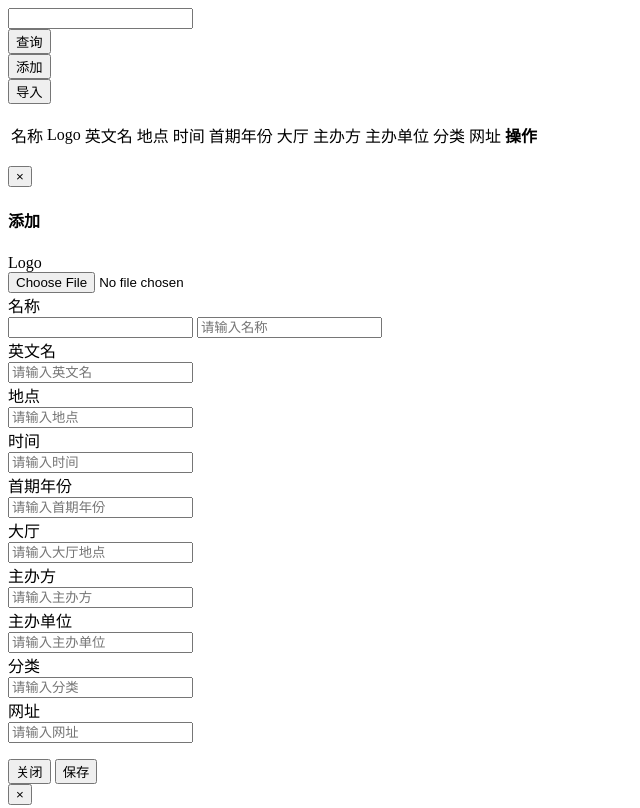
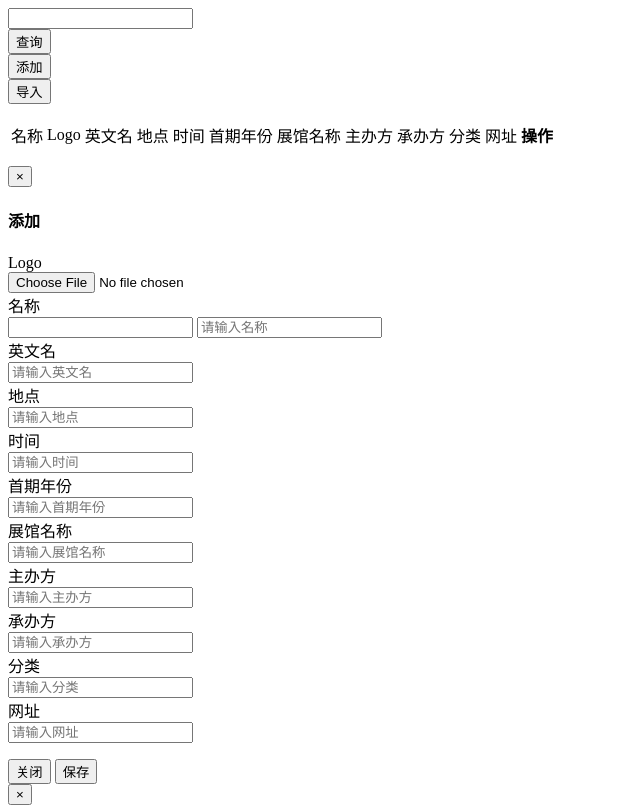
Before and after one commit to YouWeiXi/DMS2, a website: page views/fair.html in a window 1280 px wide. Shown: the top 808 px of the page, without its empty margins (0-640 px from the left). Drawn offline with Linux system fonts and the light colour scheme.

Commit message:
update fair

```diff
--- a/views/fair.html
+++ b/views/fair.html
@@ -25,9 +25,9 @@
                     <td>地点</td>
                     <td>时间</td>
                     <td>首期年份</td>
-                    <td>大厅</td>
+                    <td>展馆名称</td>
                     <td>主办方</td>
-                    <td>主办单位</td>
+                    <td>承办方</td>
                     <td>分类</td>
                     <td>网址</td>
                     <th>操作</th>
@@ -101,9 +101,9 @@
                             </div>
                         </div>
                         <div class="form-group">
-                            <label class="col-sm-2 control-label">大厅</label>
+                            <label class="col-sm-2 control-label">展馆名称</label>
                             <div class="col-sm-10">
-                                <input type="text" class="form-control" id="hallName" placeholder="请输入大厅地点">
+                                <input type="text" class="form-control" id="hallName" placeholder="请输入展馆名称">
                             </div>
                         </div>
                         <div class="form-group">
@@ -113,9 +113,9 @@
                             </div>
                         </div>
                         <div class="form-group">
-                            <label class="col-sm-2 control-label">主办单位</label>
+                            <label class="col-sm-2 control-label">承办方</label>
                             <div class="col-sm-10">
-                                <input type="text" class="form-control" id="undertaker" placeholder="请输入主办单位">
+                                <input type="text" class="form-control" id="undertaker" placeholder="请输入承办方">
                             </div>
                         </div>
                         <div class="form-group">
```
